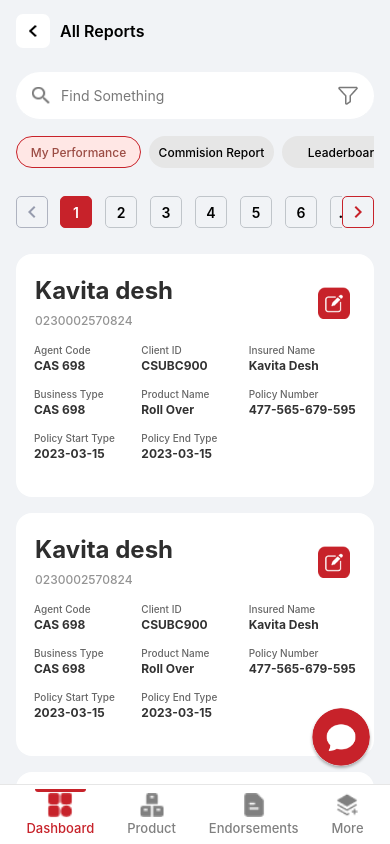
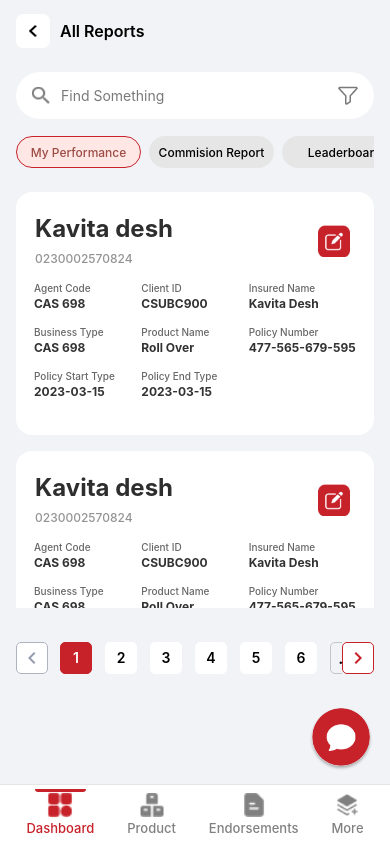
Before and after one commit to RishiMonocept/Aditya-Birla, a React Native app: screen /BottomTabs in a window 390 px wide. Built offline with nearby package versions, Linux system fonts and the light colour scheme.

Commit message:
fix(search and pagination) :  corrected css for responsiveness.

```diff
--- a/src/components/BottomNavigation.jsx
+++ b/src/components/BottomNavigation.jsx
@@ -6,6 +6,8 @@ import {
   TouchableOpacity,
   Animated,
   Image,
+  KeyboardAvoidingView,
+  Platform,
 } from "react-native";
 import { createBottomTabNavigator } from "@react-navigation/bottom-tabs";
 import Reports from "../pages/Reports";
@@ -44,7 +46,10 @@ const tabs = [
 const BottomNavigation = () => {
   const CustomTabBar = ({ state, descriptors, navigation }) => {
     return (
-      <>
+      <KeyboardAvoidingView
+        behavior={Platform.OS === "ios" ? "padding" : "height"}
+        keyboardVerticalOffset={-64}
+      >
         <View style={styles.bottomNavigation}>
           {state.routes.map((route, index) => {
             const { options } = descriptors[route.key];
@@ -99,14 +104,18 @@ const BottomNavigation = () => {
           })}
         </View>
         <ChatButton />
-      </>
+      </KeyboardAvoidingView>
     );
   };
 
   return (
     <Tab.Navigator
       tabBar={(props) => <CustomTabBar {...props} />}
-      screenOptions={{ headerShown: false }}
+      screenOptions={{
+        headerShown: false,
+        tabBarHideOnKeyboard: true,
+        keyboardHidesTabBar: true,
+      }}
     >
       <Tab.Screen name="Dashboard" component={Reports} />
       <Tab.Screen name="Product" component={Home} />
--- a/src/components/My_Performance/AllReportsCard.jsx
+++ b/src/components/My_Performance/AllReportsCard.jsx
@@ -13,9 +13,7 @@ export default function AllReportsCard() {
 
   const renderItem = useCallback(({ item }) => {
     return (
-      <View
-        style={[styles.mainContainer, item?.id === 3 && { marginBottom: 70 }]}
-      >
+      <View style={[styles.mainContainer]}>
         <View style={styles.child1}>
           <View style={styles.textContainer}>
             <Text style={styles.nameText}>{item.name}</Text>
@@ -78,17 +76,18 @@ export default function AllReportsCard() {
 
   return (
     <View style={styles.outerContainer}>
+      <FlatList
+        data={jsonData.agent}
+        keyExtractor={(item, index) => index.toString()}
+        showsVerticalScrollIndicator={false}
+        renderItem={renderItem}
+        // style={{ flex: 1, borderWidth: 2 }}
+      />
       <Pagination
         currentPage={currentPage}
         totalPages={totalPages}
         onPageChange={handlePageChange}
       />
-      <FlatList
-        data={jsonData.agent}
-        keyExtractor={(item, index) => index.toString()}
-        showsVerticalScrollIndicator={false}
-        renderItem={renderItem}
-      />
     </View>
   );
 }
--- a/src/components/My_Performance/AllReportsData.style.js
+++ b/src/components/My_Performance/AllReportsData.style.js
@@ -3,18 +3,19 @@ import { StyleSheet } from "react-native";
 export const styles = StyleSheet.create({
   outerContainer: {
     flex: 1,
+    gap: 16,
   },
   mainContainer: {
     height: 243,
     width: "100%",
-    // borderWidth: 1,
     borderRadius: 16,
     paddingTop: 16,
     paddingRight: 12,
     paddingBottom: 16,
     paddingLeft: 12,
     backgroundColor: "#ffffff",
-    marginTop: 16,
+    // marginTop: 16,
+    marginBottom: 16,
   },
   child1: {
     flexDirection: "row", // Align elements in a row
--- a/src/components/Pagination/Pagination.jsx
+++ b/src/components/Pagination/Pagination.jsx
@@ -18,19 +18,16 @@ const Pagination = ({ currentPage, totalPages, onPageChange }) => {
   }
 
   // Callback to handle page change
-  const handlePageChange = useCallback(
-    (page) => {
-      if (page >= 1 && page <= totalPages) {
-        onPageChange(page);
-      }
-    },
-    [onPageChange, totalPages]
-  );
+  const handlePageChange = (page) => {
+    if (page >= 1 && page <= totalPages) {
+      onPageChange(page);
+    }
+  };
 
   // Handle ellipsis click
-  const handleEllipsisClick = () => {
+  const handleEllipsisClick = (currentPage, windowSize) => {
     const nextPage =
-      currentPage + (pagesToShow - (currentPage % pagesToShow) + 1);
+      currentPage + (windowSize - (currentPage % windowSize) + 1);
     onPageChange(nextPage);
   };
 
@@ -41,6 +38,7 @@ const Pagination = ({ currentPage, totalPages, onPageChange }) => {
         style={[
           styles.button,
           { borderColor: currentPage !== 1 ? "#c7222a" : "#AFB3C0" },
+          { backgroundColor: "#fff" },
         ]}
         onPress={() => handlePageChange(currentPage - 1)}
         disabled={currentPage === 1}
@@ -60,7 +58,7 @@ const Pagination = ({ currentPage, totalPages, onPageChange }) => {
         {startPage > 1 && (
           <TouchableOpacity
             style={[styles.pageButton, { borderColor: "#C0C5CA" }]}
-            onPress={handleEllipsisClick}
+            onPress={() => handlePageChange(currentPage - 1)}
           >
             <Text style={[styles.pageButtonText, styles.ellipsis]}>...</Text>
           </TouchableOpacity>
@@ -73,7 +71,7 @@ const Pagination = ({ currentPage, totalPages, onPageChange }) => {
               styles.pageButton,
               currentPage === startPage + index
                 ? { backgroundColor: "#C7222A", borderColor: "#C7222A" }
-                : { borderColor: "#c0c5ca" },
+                : { backgroundColor: "#fff", borderColor: "#fff" },
             ]}
             onPress={() => handlePageChange(startPage + index)}
           >
@@ -92,7 +90,7 @@ const Pagination = ({ currentPage, totalPages, onPageChange }) => {
         {endPage < totalPages && (
           <TouchableOpacity
             style={[styles.pageButton, { borderColor: "#C0C5CA" }]}
-            onPress={handleEllipsisClick}
+            onPress={() => handleEllipsisClick(currentPage, 6)}
           >
             <Text style={[styles.pageButtonText, styles.ellipsis]}>...</Text>
           </TouchableOpacity>
@@ -104,6 +102,7 @@ const Pagination = ({ currentPage, totalPages, onPageChange }) => {
         style={[
           styles.button,
           { borderColor: currentPage !== totalPages ? "#C7222A" : "#AFB3C0" },
+          { backgroundColor: "#fff" },
         ]}
         onPress={() => handlePageChange(currentPage + 1)}
         disabled={currentPage === totalPages}
--- a/src/components/Pagination/pagination.style.js
+++ b/src/components/Pagination/pagination.style.js
@@ -5,10 +5,11 @@ export const styles = StyleSheet.create({
     flexDirection: "row",
     alignItems: "center",
     // padding: 10,
-    paddingTop: 10,
+    // paddingTop: 10,
     // marginBottom: 800,
-    marginBottom: 10,
+    marginBottom: 146.4,
     marginTop: -6,
+    paddingVertical: 24,
   },
   button: {
     width: 32,
```
